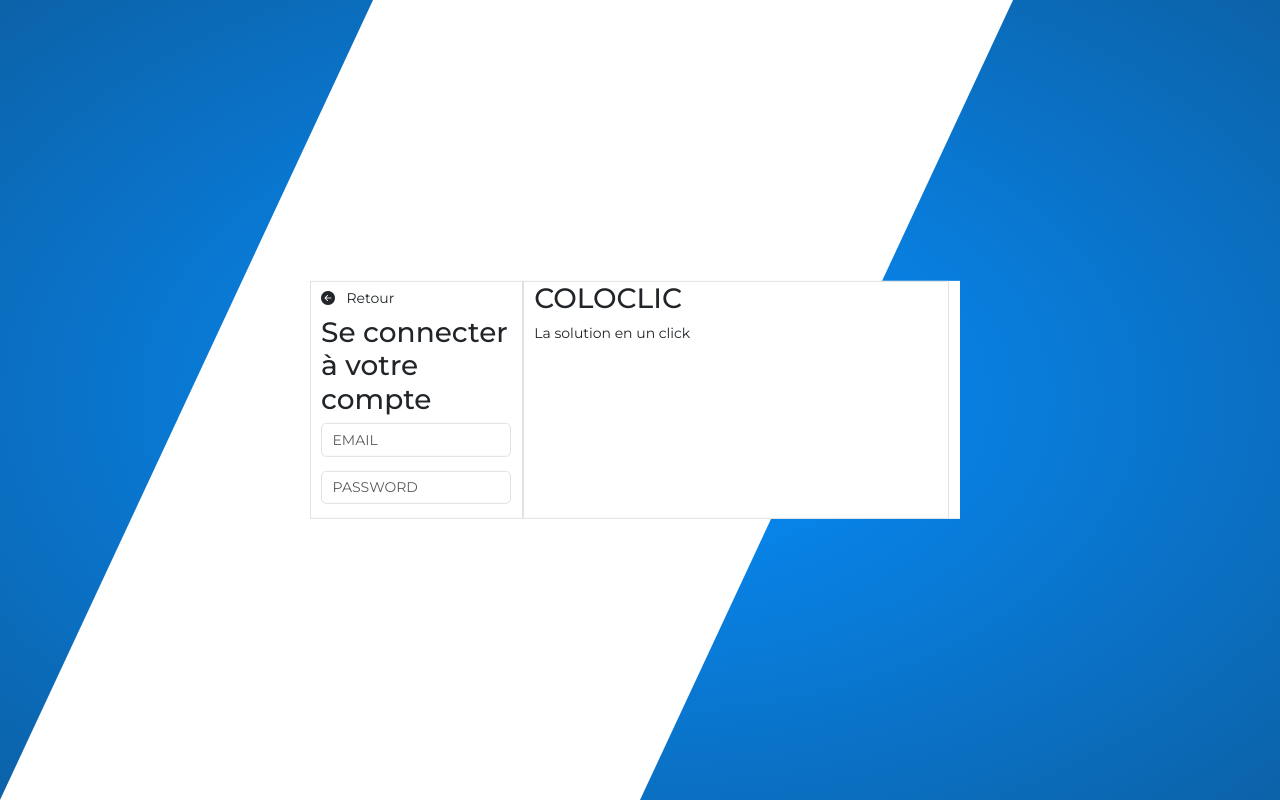
After one commit to jalalkadori/coloclic, a PHP site: page /login.php in a window 1280 px wide. The commit adds this page. Run offline with PHP 8.4, Linux system fonts and the light colour scheme; some libraries are stand-ins or nearby versions.

Commit message:
updating files

```diff
--- /dev/null
+++ b/components/head.php
@@ -0,0 +1,13 @@
+<head>
+    <meta charset="utf-8">
+    <meta name="viewport" content="width=device-width, initial-scale=1">
+    <title>Coloclic</title>
+    <!-- link to css file -->
+    <link rel="stylesheet" href="./css/style.css">
+    <link rel="stylesheet" href="./css/loginpage.css">
+    <link href="https://cdn.jsdelivr.net/npm/bootstrap@5.3.0/dist/css/bootstrap.min.css" rel="stylesheet" integrity="sha384-9ndCyUaIbzAi2FUVXJi0CjmCapSmO7SnpJef0486qhLnuZ2cdeRhO02iuK6FUUVM" crossorigin="anonymous">
+    <link rel="stylesheet" href="https://fonts.googleapis.com/css2?family=Material+Symbols+Outlined:opsz,wght,FILL,GRAD@20..48,100..700,0..1,-50..200" />
+    <link rel="stylesheet" href="https://cdn.jsdelivr.net/npm/swiper@10/swiper-bundle.min.css"/>
+    <link rel="stylesheet" href="https://cdn.jsdelivr.net/npm/bootstrap-icons@1.10.5/font/bootstrap-icons.css">
+    <script src="https://kit.fontawesome.com/75c6b1327b.js" crossorigin="anonymous"></script>
+</head>
--- /dev/null
+++ b/css/loginpage.css
@@ -0,0 +1,44 @@
+@import url('https://fonts.googleapis.com/css2?family=Montserrat:wght@100;200;300;400;500;600;700;800;900&display=swap');
+* {
+    margin: 0;
+    padding: 0;
+    box-sizing: border-box;
+    font-family: 'Montserrat', sans-serif;
+    font-size: 14px;
+    border: none;
+    outline: none;
+}
+:root {
+    --blue: #068FFF;
+    --red : #E92E53;
+    --gray: #555555;
+    --card-shadow : 0 0 10px rgba(0, 0, 0, 0.3);
+}
+#login {
+    background: radial-gradient(#068FFF, #0c62a8);
+    position: relative;
+}
+#login::before {
+    content: '';
+    position: absolute;
+    top: 0;
+    left: 0;
+    width: 50%;
+    height: 100%;
+    background: #fff;
+    transform: skewX(-25deg);
+    transform-origin: bottom left;
+}
+#login .login-box {
+    width: 50%;
+    position: absolute;
+    top: 50%;
+    left: 50%;
+    transform: translate(-50%, -50%);
+    box-sizing: border-box;
+    background-color: #fff;
+}
+#login .login-box .row {
+    width: 100%;
+    height: 100%;
+}
--- a/css/style.css
+++ b/css/style.css
@@ -45,7 +45,8 @@
     color: var(--red);
 }
 #header nav #login{
-    color: var(--blue);
+
+    color: #000;
     transition: all 0.5s ease-in-out;
 }
 #header nav #login:hover{
--- /dev/null
+++ b/databaseConnestion.php
@@ -0,0 +1,6 @@
+<?php
+// database Connection code
+
+
+
+?>
--- /dev/null
+++ b/login.php
@@ -0,0 +1,38 @@
+<!doctype html>
+<html lang="en">
+    <?php include './components/head.php' ?>
+  <body id="body">
+	<section class=" w-100 vh-100" id="login">
+
+        <div class="login-box">
+            <div class="row">
+                <div class="col-4 left-box border">
+                    <div class="d-flex justify-content-start align-items-center">
+                        <i class="bi bi-arrow-left-circle-fill"></i>
+                        <button class="btn">Retour</button>
+
+                    </div>
+                    <h2>Se connecter à votre compte</h2>
+                    <form action="" method="POST">
+                        <div class="mb-3">
+                            <input type="email" id="email" class="form-control" placeholder="EMAIL">
+                        </div>
+
+                        <div class="mb-3">
+                            <input type="password" id="email" class="form-control" placeholder="PASSWORD">
+                        </div>
+                    </form>
+                </div>
+                <div class="col-8 right-box border">
+                    <h2>COLOCLIC</h2>
+                    <p>La solution en un click</p>
+                </div>
+            </div>
+        </div>
+
+	</section>
+
+    <script src="https://cdn.jsdelivr.net/npm/@popperjs/core@2.11.8/dist/umd/popper.min.js" integrity="sha384-I7E8VVD/ismYTF4hNIPjVp/Zjvgyol6VFvRkX/vR+Vc4jQkC+hVqc2pM8ODewa9r" crossorigin="anonymous"></script>
+    <script src="https://cdn.jsdelivr.net/npm/bootstrap@5.3.0/dist/js/bootstrap.bundle.min.js" integrity="sha384-geWF76RCwLtnZ8qwWowPQNguL3RmwHVBC9FhGdlKrxdiJJigb/j/68SIy3Te4Bkz" crossorigin="anonymous"></script>
+  </body>
+</html>
```
Also changed, not shown: components/footer.php (added, +39 -0 lines), components/header.php (added, +33 -0 lines), index.php (+4 -79 lines), listingsCards.php (renamed from components/ads_cards.php).
